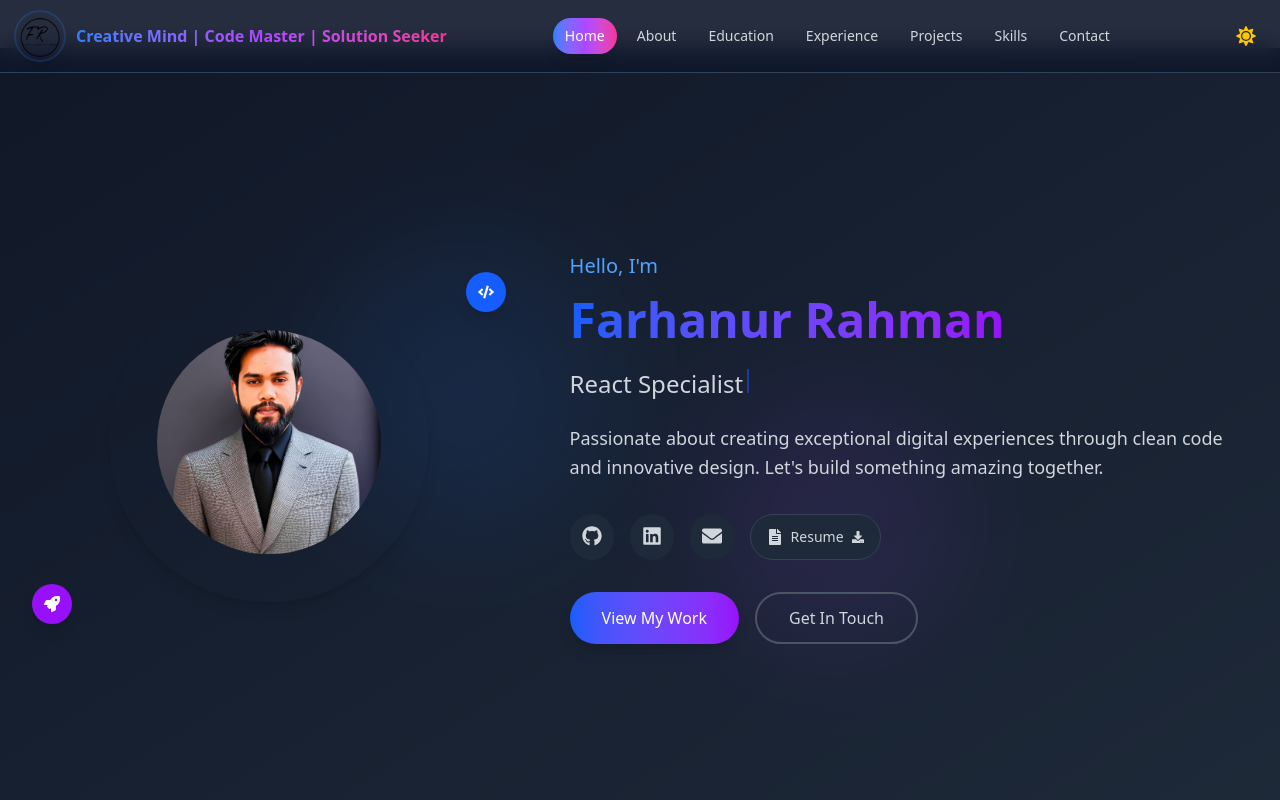
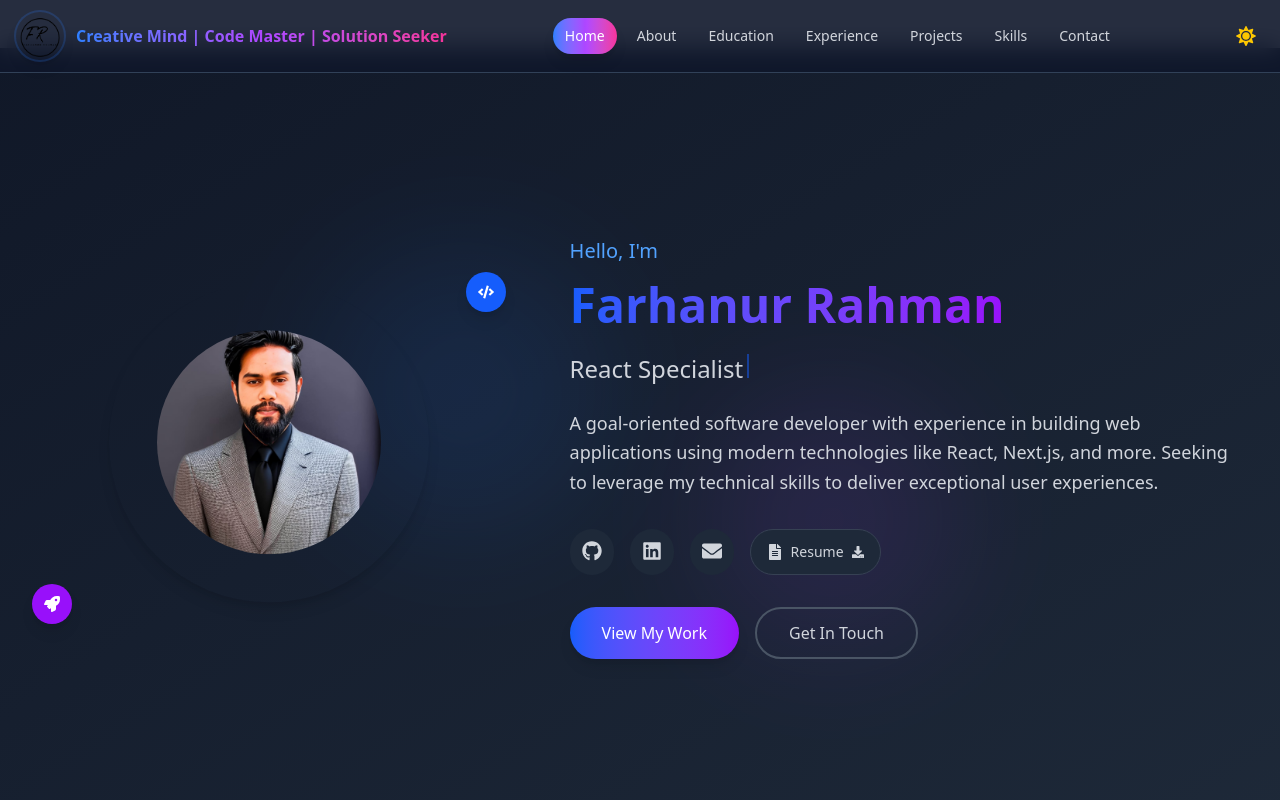
Before and after one commit to ezio421511/portfolio-front-lee, a React (Vite) app: page / in a window 1280 px wide. Shown: the top 800 px of the page. Built offline with nearby package versions, Linux system fonts and the light colour scheme.

Commit message:
update the uppersection component

```diff
--- a/src/components/UpperSection.jsx
+++ b/src/components/UpperSection.jsx
@@ -188,9 +188,10 @@ const UpperSection = () => {
                   darkMode ? "text-gray-300" : "text-gray-600"
                 }`}
               >
-                Passionate about creating exceptional digital experiences
-                through clean code and innovative design. Let's build something
-                amazing together.
+                A goal-oriented software developer with experience in building
+                web applications using modern technologies like React, Next.js,
+                and more. Seeking to leverage my technical skills to deliver
+                exceptional user experiences.
               </motion.p>
 
               {/* Social Links & Resume */}
```
